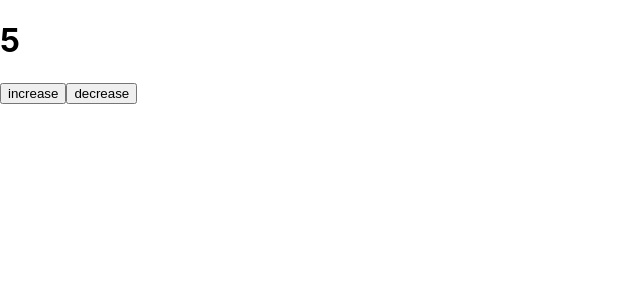
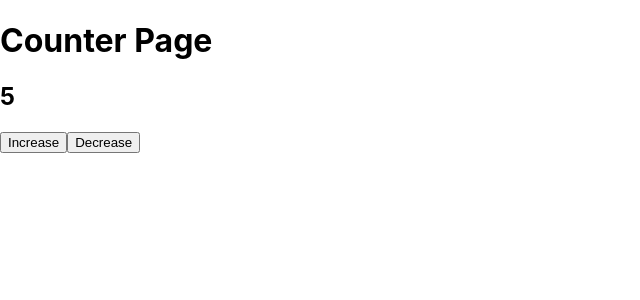
Before and after one commit to mrvanagas/react-app-1, a React (Create React App) app: page /counter in a window 1280 px wide. Shown: the top 300 px of the page, without its empty margins (0-640 px from the left). Built offline with nearby package versions, Linux system fonts and the light colour scheme.

Commit message:
feat: react router routes

```diff
--- a/package.json
+++ b/package.json
@@ -3,11 +3,13 @@
   "version": "0.1.0",
   "private": true,
   "dependencies": {
+    "@material-ui/core": "^4.11.3",
     "@testing-library/jest-dom": "^5.11.10",
     "@testing-library/react": "^11.2.6",
     "@testing-library/user-event": "^12.8.3",
     "react": "^17.0.2",
     "react-dom": "^17.0.2",
+    "react-router-dom": "^5.2.0",
     "react-scripts": "4.0.3",
     "web-vitals": "^1.1.1"
   },
--- a/src/App.jsx
+++ b/src/App.jsx
@@ -1,17 +1,37 @@
-import {useState} from 'react'
-import Button from './components/button'
+import {
+  BrowserRouter as Router,
+  Switch,
+  Route
+} from "react-router-dom";
 
-function App() {
-  const [counter, setCounter] = useState(5);
+import CounterPage from './pages/CounterPage'
+import CalculatorPage from './pages/CalculatorPage'
+import HomePage from './pages/HomePage'
+
+
+const App = () => {
 
   return (
-    <div>
-     <h1>{counter}</h1>
-     <div>
-       <Button text="increase" onClick={() => setCounter(counter +1)} />
-       <Button text="decrease" onClick={() => setCounter(counter -1)} />
-     </div>
-    </div>
+    // <div>
+    //   <CounterPage />
+    //   <CalculatorPage />
+    // </div>
+
+    <Router>
+
+      <Switch>
+        <Route path="/counter">
+          <CounterPage />
+        </Route>
+        <Route path="/calculator">
+          <CalculatorPage />
+        </Route>
+        <Route path="/">
+          <HomePage />
+        </Route>
+      </Switch>
+
+  </Router>
   );
 }
 
--- a/src/components/button.jsx
+++ b/src/components/button.jsx
@@ -1,7 +1,7 @@
-const Button = ({ text, onClick}) => {
+const Button = ({ children, handleClick }) => {
     return (
-        <button onClick={onClick}>{text}</button>
+      <button onClick={handleClick}>{children}</button>
     )
-}
+  }
 
-export default Button
+  export default Button;
--- /dev/null
+++ b/src/pages/CalculatorPage/index.jsx
@@ -0,0 +1,10 @@
+const CalculatorPage = () => {
+    return(
+        <div>
+            <h1>Calculator page</h1>
+
+        </div>
+    )
+}
+
+export default CalculatorPage;
--- /dev/null
+++ b/src/pages/CounterPage/index.jsx
@@ -0,0 +1,22 @@
+import { useState } from 'react';
+import Button from '../../components/Button'
+
+const CounterPage = () => {
+  const [counter, setCounter] = useState(5);
+
+  const incCounter = () => setCounter(counter + 1);
+  const decCounter = () => setCounter(counter - 1);
+
+  return (
+    <div>
+      <h1>Counter Page</h1>
+      <h2>{counter}</h2>
+      <div>
+        <Button handleClick={incCounter}>Increase</Button>
+        <Button handleClick={decCounter}>Decrease</Button>
+      </div>
+    </div>
+  );
+}
+
+export default CounterPage;
--- /dev/null
+++ b/src/pages/HomePage/index.jsx
@@ -0,0 +1,10 @@
+const HomePage = () => {
+    return(
+        <div>
+            <h1>Home page</h1>
+
+        </div>
+    )
+}
+
+export default HomePage;
```
Also changed, not shown: 1 other file (tests, documents, lock files or other folders).
